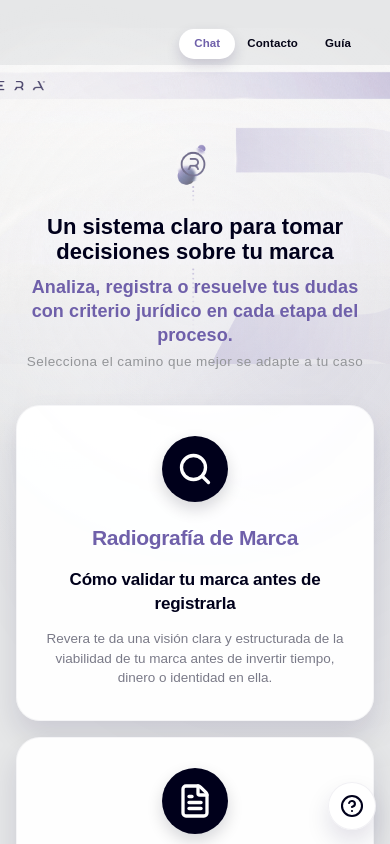
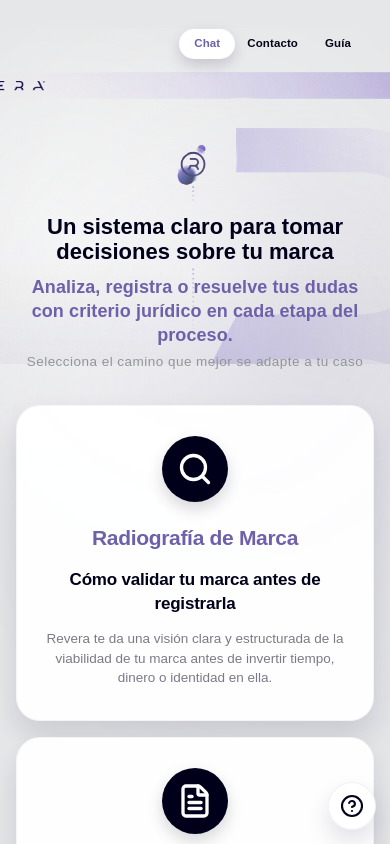
Before and after one commit to Wvillegasv/Revera, a React (Vite) app in the folder frontend/: page / in a window 390 px wide. Shown: the top 844 px of the page. Built offline with nearby package versions, Linux system fonts and the light colour scheme.

Commit message:
Respaldo: fondo principal REVERA con saturacion reforzada

```diff
--- a/frontend/src/styles/revera.css
+++ b/frontend/src/styles/revera.css
@@ -69,7 +69,7 @@ select {
 
 /*
   Capa suave encima del fondo base.
-  No debe competir con la imagen principal.
+  Se mantiene muy ligera para no tapar home-main-bg.png.
 */
 .revera-page-shell::before {
   content: "";
@@ -81,12 +81,12 @@ select {
   background:
     radial-gradient(
       circle at 18% 18%,
-      rgba(255, 255, 255, 0.24) 0%,
+      rgba(255, 255, 255, 0.08) 0%,
       rgba(255, 255, 255, 0) 30%
     ),
     radial-gradient(
       circle at 86% 28%,
-      rgba(111, 96, 170, 0.04) 0%,
+      rgba(111, 96, 170, 0.018) 0%,
       rgba(111, 96, 170, 0) 36%
     );
 }
@@ -99,18 +99,12 @@ select {
 
 /* =========================================================
    FONDO HOME - IMAGEN PRINCIPAL
-   Se usa con:
-   <div
-     className="home-main-background-image"
-     style={{ backgroundImage: `url(${homeMainBg})` }}
-     aria-hidden="true"
-   />
 ========================================================= */
 
 .home-main-background-image {
   position: absolute;
   inset: 0;
-  z-index: 0;
+  z-index: 1;
 
   pointer-events: none;
   user-select: none;
@@ -120,6 +114,13 @@ select {
   background-size: 100% auto;
 
   opacity: 1;
+
+  filter: saturate(1.55) contrast(1.28) brightness(0.99);
+  mix-blend-mode: multiply;
+
+  transform: translateZ(0);
+  will-change: filter;
+
   border: none;
   box-shadow: none;
 }
@@ -134,12 +135,12 @@ select {
   left: 0;
   right: 0;
   bottom: -1px;
-  height: 34px;
+  height: 30px;
 
   background: linear-gradient(
     180deg,
     rgba(230, 231, 232, 0) 0%,
-    rgba(230, 231, 232, 0.78) 52%,
+    rgba(230, 231, 232, 0.38) 54%,
     var(--color-bg-base) 100%
   );
 
@@ -154,7 +155,7 @@ select {
 .home-background-image {
   position: absolute;
   inset: 0;
-  z-index: 0;
+  z-index: 1;
 
   pointer-events: none;
   user-select: none;
@@ -164,6 +165,13 @@ select {
   background-size: 78% auto;
 
   opacity: 1;
+
+  filter: saturate(1.55) contrast(1.28) brightness(0.99);
+  mix-blend-mode: multiply;
+
+  transform: translateZ(0);
+  will-change: filter;
+
   border: none;
   box-shadow: none;
 }
@@ -174,12 +182,12 @@ select {
   left: 0;
   right: 0;
   bottom: -1px;
-  height: 34px;
+  height: 30px;
 
   background: linear-gradient(
     180deg,
     rgba(230, 231, 232, 0) 0%,
-    rgba(230, 231, 232, 0.78) 52%,
+    rgba(230, 231, 232, 0.38) 54%,
     var(--color-bg-base) 100%
   );
 
@@ -211,10 +219,10 @@ select {
   position: absolute;
   pointer-events: none;
   user-select: none;
-  z-index: 1;
+  z-index: 0;
   border-radius: 999px;
   filter: blur(42px);
-  opacity: 0.22;
+  opacity: 0.06;
 }
 
 .home-background-glow-left {
@@ -225,8 +233,8 @@ select {
   background:
     radial-gradient(
       circle,
-      rgba(255, 255, 255, 0.42) 0%,
-      rgba(255, 255, 255, 0.14) 34%,
+      rgba(255, 255, 255, 0.16) 0%,
+      rgba(255, 255, 255, 0.035) 34%,
       rgba(255, 255, 255, 0) 72%
     );
 }
@@ -239,8 +247,8 @@ select {
   background:
     radial-gradient(
       circle,
-      rgba(111, 96, 170, 0.16) 0%,
-      rgba(111, 96, 170, 0.08) 32%,
+      rgba(111, 96, 170, 0.08) 0%,
+      rgba(111, 96, 170, 0.025) 32%,
       rgba(111, 96, 170, 0) 72%
     );
 }
@@ -298,7 +306,6 @@ select {
    AJUSTES TIPOGRÁFICOS HOME / NAVBAR
 ========================================================= */
 
-/* Menú principal: Chat, Contacto, Guía */
 .navbar a,
 .navbar button,
 .navbar-menu a,
@@ -309,19 +316,16 @@ select {
   font-weight: var(--font-weight-demi);
 }
 
-/* Título principal */
 .hero-content h1 {
   font-family: var(--font-primary);
   font-weight: var(--font-weight-bold);
 }
 
-/* Subtítulo */
 .hero-content h2 {
   font-family: var(--font-primary);
   font-weight: var(--font-weight-demi);
 }
 
-/* Frase inferior */
 .hero-content p {
   font-family: var(--font-primary);
   font-weight: var(--font-weight-medium);
@@ -346,9 +350,11 @@ select {
 
   .home-main-background-image,
   .home-background-image {
-    opacity: 0.94;
+    opacity: 1;
     background-position: center 80px;
     background-size: 96% auto;
+    filter: saturate(1.48) contrast(1.24) brightness(0.99);
+    mix-blend-mode: multiply;
   }
 
   .home-background-glow-left {
@@ -380,9 +386,11 @@ select {
 
   .home-main-background-image,
   .home-background-image {
-    opacity: 0.88;
+    opacity: 1;
     background-position: center 70px;
     background-size: 118% auto;
+    filter: saturate(1.40) contrast(1.18) brightness(1);
+    mix-blend-mode: multiply;
   }
 
   .home-background-glow-left {
@@ -419,9 +427,11 @@ select {
 
   .home-main-background-image,
   .home-background-image {
-    opacity: 0.82;
+    opacity: 1;
     background-position: center 65px;
     background-size: 145% auto;
+    filter: saturate(1.32) contrast(1.14) brightness(1);
+    mix-blend-mode: multiply;
   }
 
   .home-background-glow-left {
```
